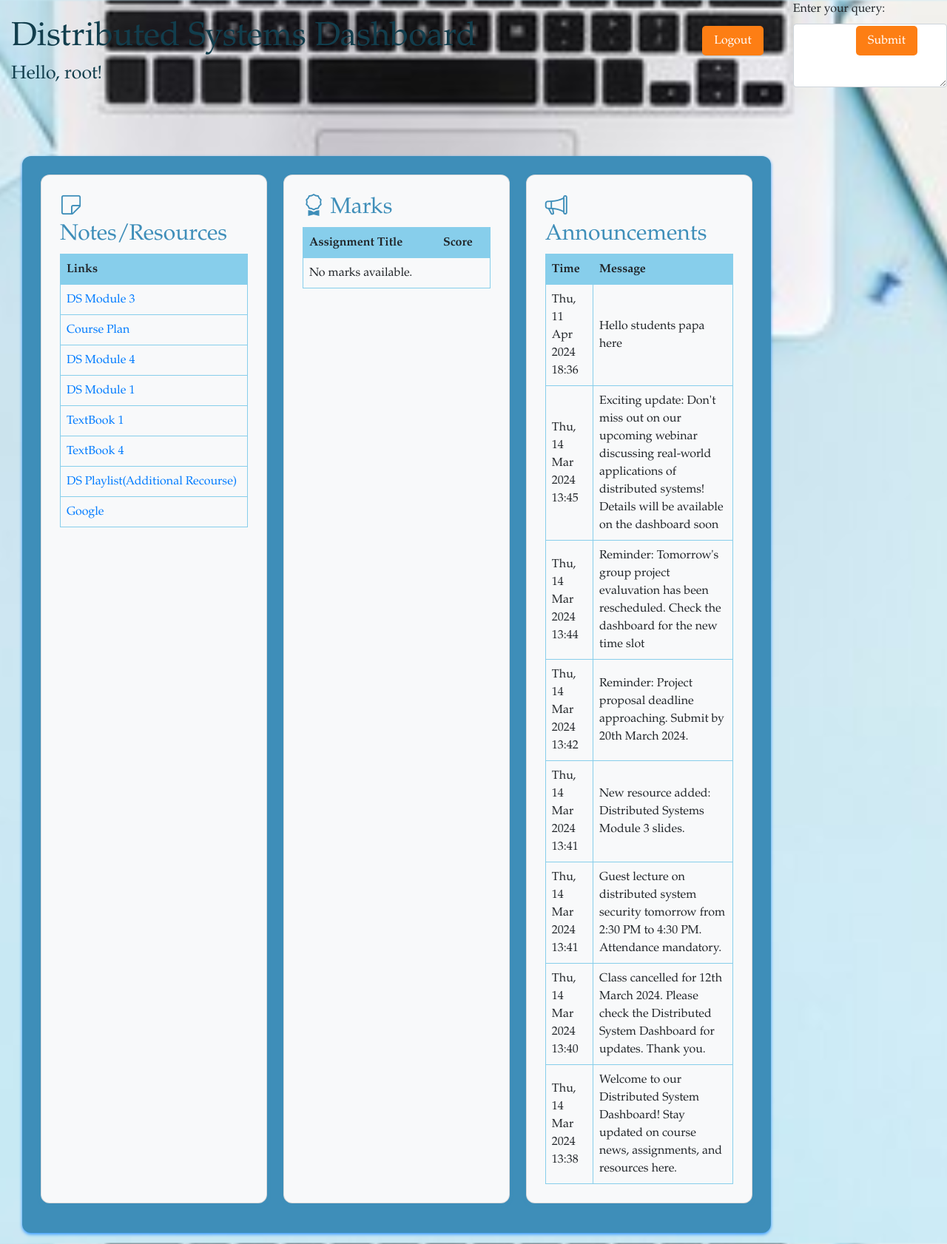
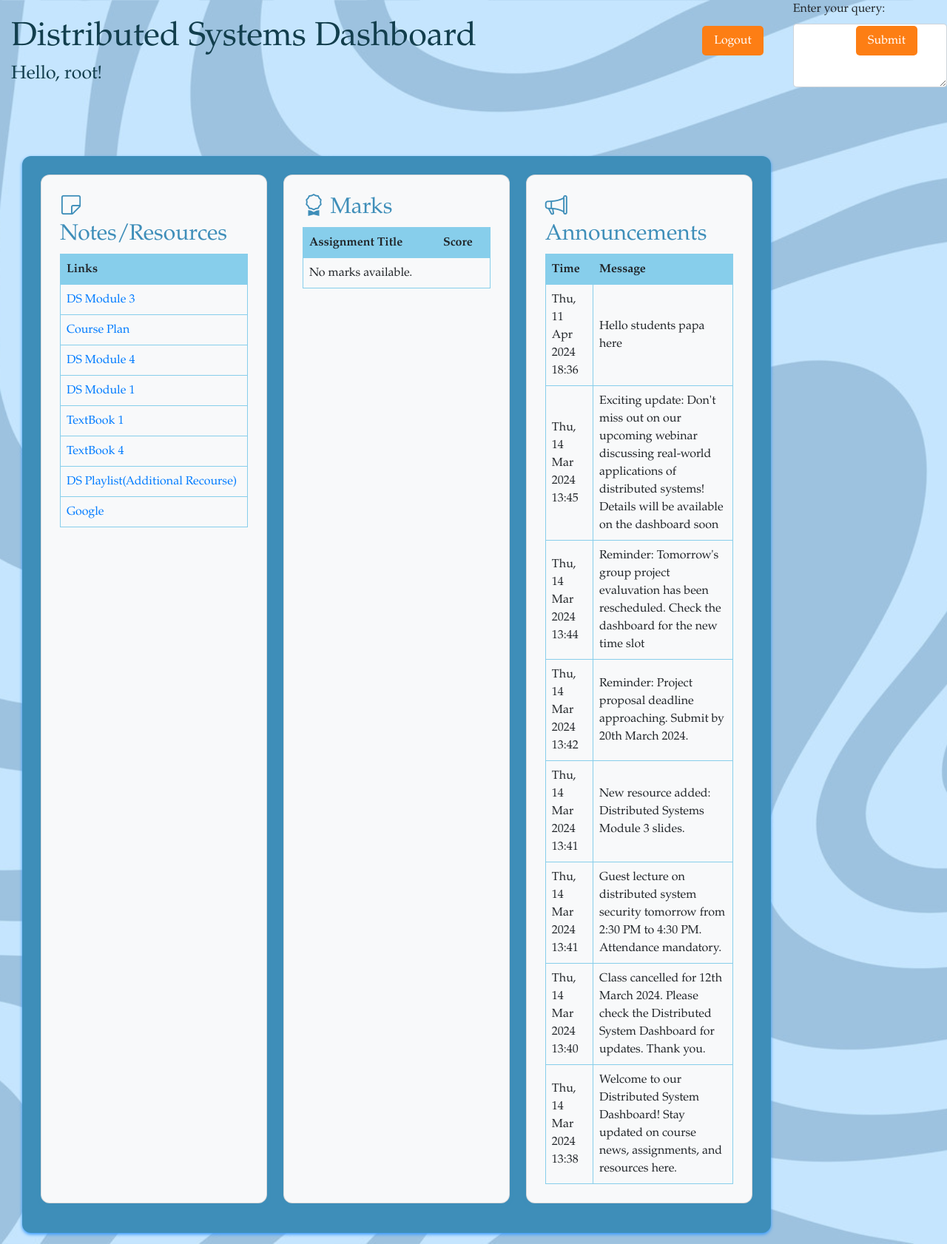
Before and after one commit to takshkothari/itl_mini_proj, a Django app: page /home/ in a window 1280 px wide. Shown: the whole page at 74% size. Run offline with Django 5.2, Linux system fonts and the light colour scheme; a user stored in the database is signed in; data comes from the database, SQL or seed files in the repository; both versions use the stored data as it was after the commit; data that the repository does not hold is empty; some libraries are stand-ins or nearby versions.

Commit message:
changes1

```diff
--- a/templates/home.html
+++ b/templates/home.html
@@ -140,7 +140,7 @@
     </style>
 </head>
 
-<body style="background-image: url('../static/images/bg.jpg'); background-size: cover; background-position: center;">
+<body style="background-image: url('../static/images/wavesimg.jpeg'); background-size: cover; background-position: center;">
 </body>
 <div class="background-image"></div>
 <div class="container">
```
Also changed, not shown: db.sqlite3, jobapp/migrations/0002_auto_20200426_1804.py (added), static/images/wavesimg.jpeg (added), 2 other files.
